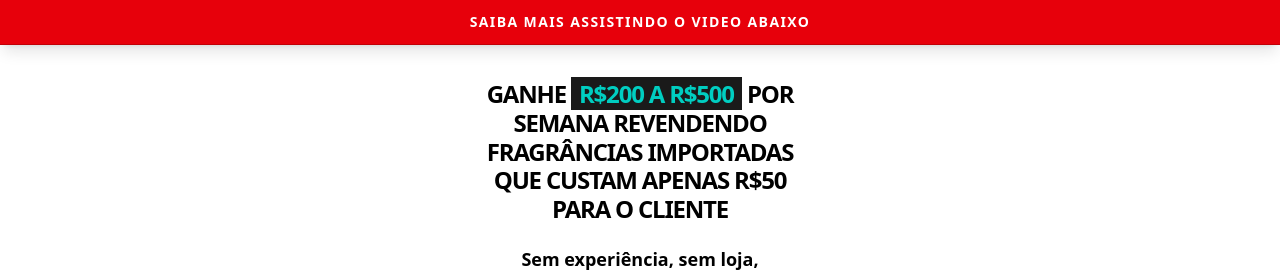
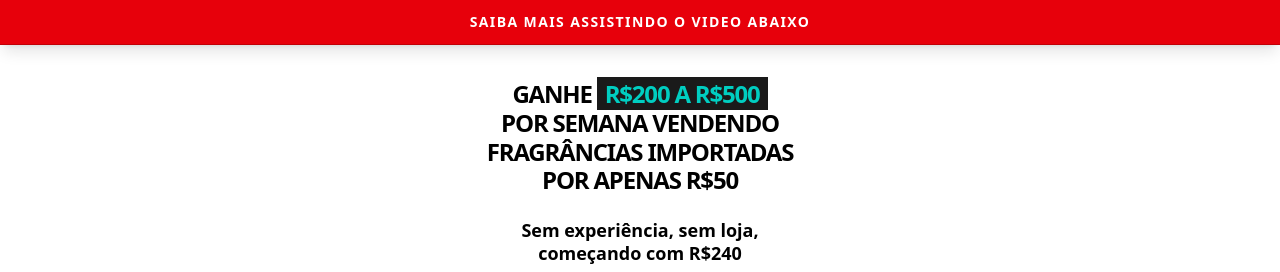
Before and after one commit to alemartins10k/Pagina-Perfumes, a React (Vite) app: page / in a window 1280 px wide. Shown: the top 272 px of the page. Built offline with nearby package versions, Linux system fonts and the light colour scheme; a web font is replaced by a local one.

Commit message:
feat: Otimiza título principal para clareza e impacto
Ajusta o título principal da landing page para torná-lo mais conciso e direto, utilizando letras maiúsculas e quebras de linha estratégicas para melhorar a escaneabilidade e o impacto visual em dispositivos móveis.

```diff
--- a/src/App.tsx
+++ b/src/App.tsx
@@ -88,7 +88,9 @@ const Hero = () => (
         animate={{ opacity: 1, y: 0 }}
         className="mb-6 text-[24px] text-black font-display font-black leading-[1.2] tracking-tighter uppercase"
       >
-        Ganhe <span className="text-brand bg-dark px-2">R$200 a R$500</span> por semana revendendo fragrâncias importadas que custam apenas R$50 para o cliente
+        GANHE <span className="text-brand bg-dark px-2">R$200 A R$500</span> <br />
+        POR SEMANA VENDENDO FRAGRÂNCIAS IMPORTADAS <br />
+        POR APENAS R$50
       </motion.h1>
 
       <motion.div
```
